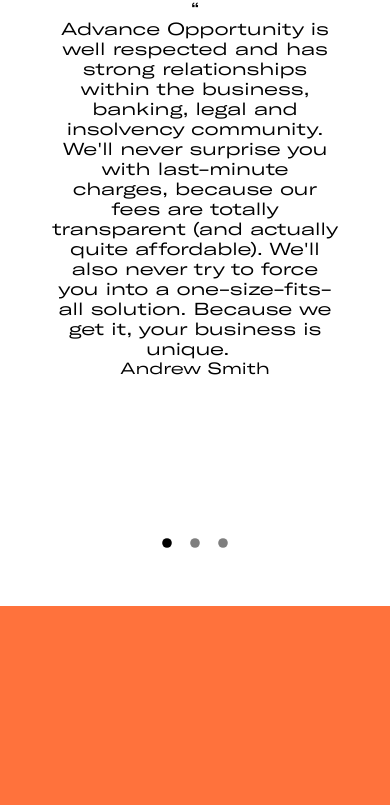
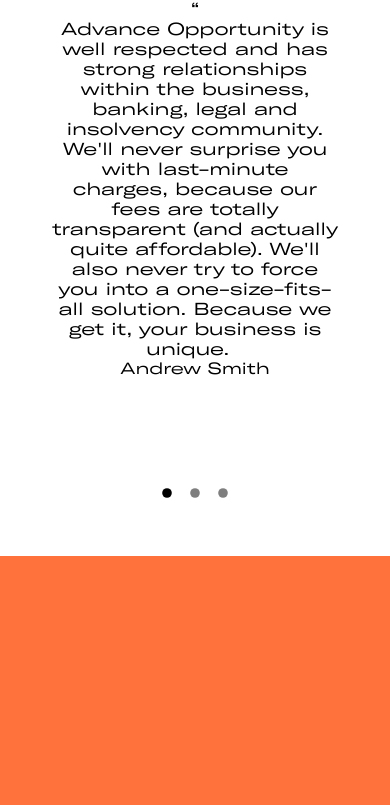
Before and after one commit to samairali/testimonial-slider, a PHP site: page / in a window 390 px wide. Shown: the part 895-1700 px from the top of the page. After the commit the page ends 1451 px from the top, so only its background shows below. Run offline with PHP 8.4, Linux system fonts and the light colour scheme.

Commit message:
carouselheight

```diff
--- a/styles.css
+++ b/styles.css
@@ -102,7 +102,7 @@ svg.CarouselButton {
     touch-action:none;
   }
   .carousel{
-    height: 575px;
+    height: 525px;
   }
   .carousel .slider{
     padding: 0px 0px;
```
